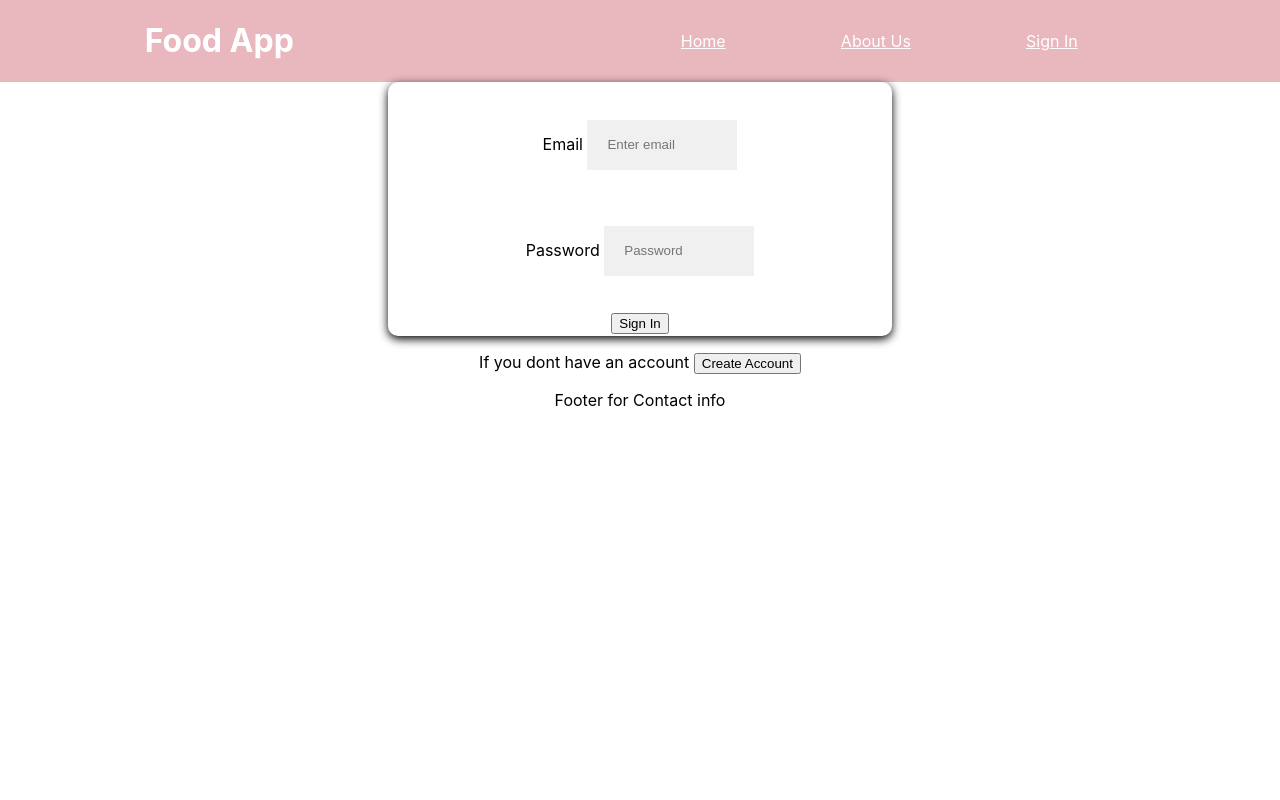
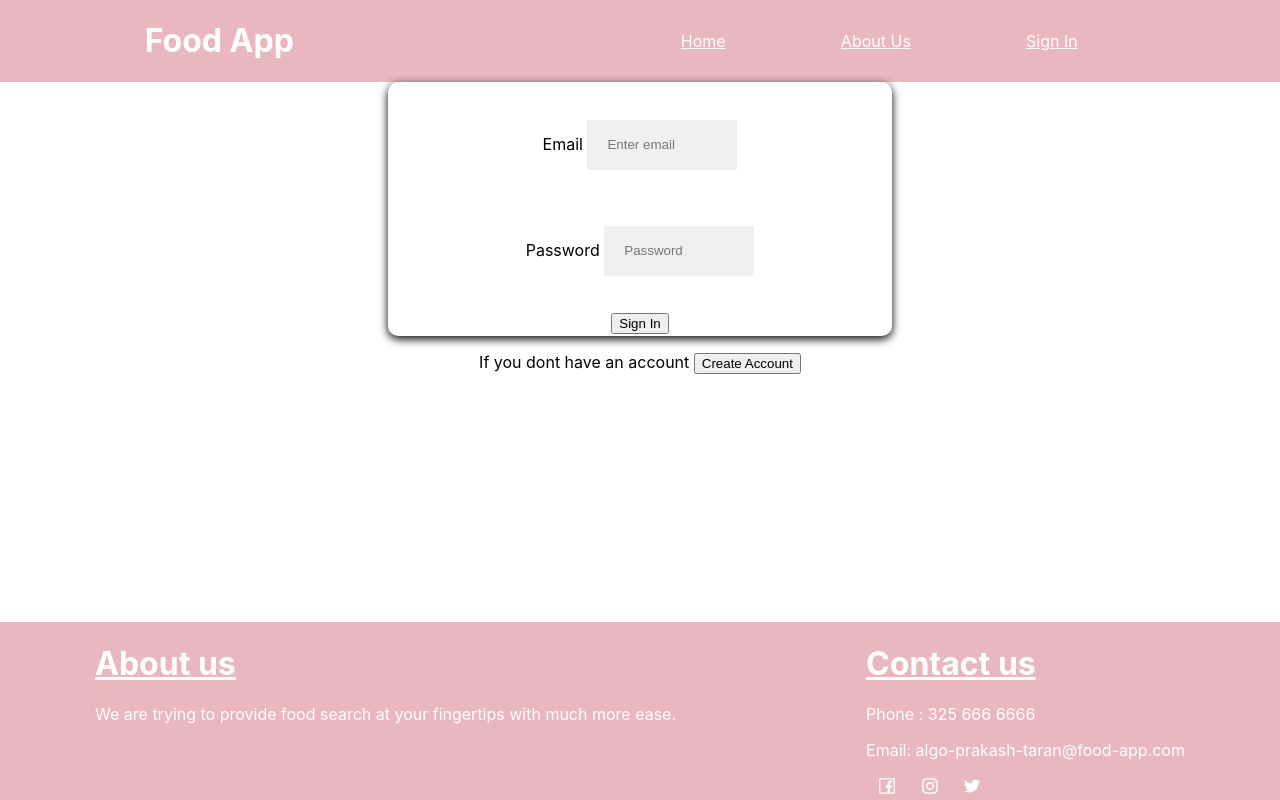
Before and after one commit to Tarannu/NearbyResturantApp, a React (Create React App) app: page /SignIn in a window 1280 px wide. Built offline with nearby package versions, Linux system fonts and the light colour scheme.

Commit message:
added style to result list and footer

```diff
--- a/src/App.css
+++ b/src/App.css
@@ -44,12 +44,12 @@ input{
   font-size: 30;
   align-self: center;
 }
-/* List styling */
+/*  Result List styling */
 .resturaunt-list-parent{
   position:relative;
-  margin:100px auto 0;
+  margin:40px auto 0;
   width: 450px;
-  background-color:rgb(233, 183, 190);
+  background-color:rgba(194, 90, 104, 0.918);
   box-sizing: border-box;
   padding: 10px;
   font-family: sans-serif;
@@ -101,3 +101,22 @@ ol li:hover{
 .error-message{
   color: red;
 }
+/* footer styling */
+.footer{
+  min-height: 10vh;
+  display: flex;
+  position: fixed;
+  left: 0;
+  bottom: 0;
+  width: 100%;
+  color: #fff;
+  background:  rgb(233, 183, 190);
+  justify-content: space-around;
+}
+.social{
+  width:40%;
+  display:flex;
+  justify-content: space-around;
+  align-items: center;
+  list-style: none;
+}
--- a/src/Components/SelectedResturaunt.js
+++ b/src/Components/ResaurantSelect.js
@@ -1,6 +1,6 @@
 import React from 'react'
 
-const SelectedResturaunt = () => {
+const RestaurantSelect = () => {
     return (
         <div>
 
@@ -8,4 +8,4 @@ const SelectedResturaunt = () => {
     )
 }
 
-export default SelectedResturaunt
+export default RestaurantSelect;
--- a/src/Components/ResultSection.js
+++ b/src/Components/ResultSection.js
@@ -3,16 +3,15 @@ import React from "react";
 const ResultSection = ({ results }) => {
   return results ? (
     <div>
-      <select  classname="selection-button" name='sort' >
-      <option value="" disabled selected>Sort by</option>
-      <option value='by review'>Sort by Review</option>
-      </select>
+
+      <div>
       {results.map(item=>(
           <ol className="resturaunt-list-parent">
           <li className="resturaunt-name-list" key={item.restaurant.id}>Restaurant Name is {item.restaurant.name}</li>
-          <li className="resturaunt-name-list" key={item.restaurant.id}>Restaurant Location is {item.restaurant.location.locality_verbose}</li>
+          <li className="resturaunt-name-list" key={item.restaurant.locality_verbose}>Location is : {item.restaurant.location.locality_verbose}</li>
           </ol>
       ))}
+      </div>
 
     </div>
     ) : null
--- a/src/Components/SearchandResult.js
+++ b/src/Components/SearchandResult.js
@@ -7,6 +7,7 @@ const Home = () => {
   const [food,setFood]=useState("");
   const [location, setLocation] = useState("");
   const [results, setResults] = useState([]);
+  const [sort,setSort]=useState('');
 
   const handleLocationChange = (e) => {
     setLocation(e.target.value);
@@ -15,35 +16,46 @@ const Home = () => {
   const handleFoodChange=(e)=>{
     setFood(e.target.value);
   }
+  const handleSortChange=(e)=>{
+    setSort(e.target.value);
+  }
 
-  const searchFunc = async (loc,fd) => {
-    console.log("inside search func")
+  const searchFunc = async (loc,fd,sort) => {
+    console.log("inside search")
     try {
       const city_response = await zomato.get(`/locations?query=${loc}`);
       const city_id = JSON.stringify(
         city_response.data.location_suggestions[0].entity_id
       );
+
+      //sort logic will be here
+
       const food_response = await zomato.get(
-        `/search?entity_id=${city_id}&entity_type=city&q=${fd}&sort=rating&order=asc`
-      );
-      console.log(
-        "food response" + JSON.stringify(food_response.data.restaurants)
-      );
+        `/search?entity_id=${city_id}&entity_type=city&q=${fd}`);
+
       const items = food_response.data.restaurants;
       console.log("ITEM IS :  ",items);
       if (items.length) {
         setResults(items);
+
       }
-      console.log("ser result is " + results);
-      console.log("set result names are " + results.name);
+
     } catch (err) {
       console.log(err);
     }
+    //
+  };
 
-  };
+  // useEffect(() => {
+  //   searchFunc(location,food);
+
+  // }, [location,food]);
+
+
   const handleSubmit = (e) => {
     e.preventDefault();
     searchFunc(location,food);
+
   };
 
   return (
@@ -54,7 +66,12 @@ const Home = () => {
         onFoodChange={handleFoodChange}
         onTermSubmit={handleSubmit}
       />
-
+      <div>
+      <select  className="selection-button" name='sort' >
+      <option value="" disabled selected>Sort by</option>
+      <option value="by review">Sort by Review</option>
+      </select>
+      </div>
       <ResultSection results={results} />
     </div>
   );
--- a/src/Route/footer.js
+++ b/src/Route/footer.js
@@ -1,11 +1,34 @@
-import React from 'react'
+import React from "react";
+import {
+  AiOutlineFacebook,
+  AiOutlineTwitter,
+  AiOutlineInstagram,
+} from "react-icons/ai";
 
 const footer = () => {
-    return (
-        <div>
-         Footer for Contact info
-        </div>
-    )
-}
+  return (
+    <div className="footer">
+      <div>
+        <h1 style={{textAlign:'justify',textDecoration: 'underline'}}>About us</h1>
+        <p style={{textAllign:'justify'}}>
+          {" "}
+          We are trying to provide food search at your fingertips with much more
+          ease.
+        </p>
+      </div>
+      <div style={{textAlign:"justify"}}>
+        <h1 style={{textDecoration: 'underline'}}>Contact us</h1>
+        <p> Phone : 325 666 6666</p>
+        <p>Email: algo-prakash-taran@food-app.com</p>
 
-export default footer
+      <fl className="social">
+      <li ><AiOutlineFacebook style={{ fontSize: 20, alignItems: "center" }}/></li>
+      <li><AiOutlineInstagram style={{ fontSize: 20, alignItems: "center" }}/></li>
+      <li><AiOutlineTwitter style={{ fontSize: 20, alignItems: "center" }}/></li>
+      </fl>
+      </div>
+    </div>
+  );
+};
+
+export default footer;
--- a/src/api/zomato.js
+++ b/src/api/zomato.js
@@ -3,6 +3,6 @@
  export default axios.create({
     baseURL:'https://developers.zomato.com/api/v2.1',
     headers:{
-        'user-key':'70603f3ae4dd3141c5a0afb0dd61ad32',
+        'user-key':'c954fb5d1007bff9c2929e70c676181b',
    }
  });
```
Also changed, not shown: 1 other file (tests, documents, lock files or other folders).
